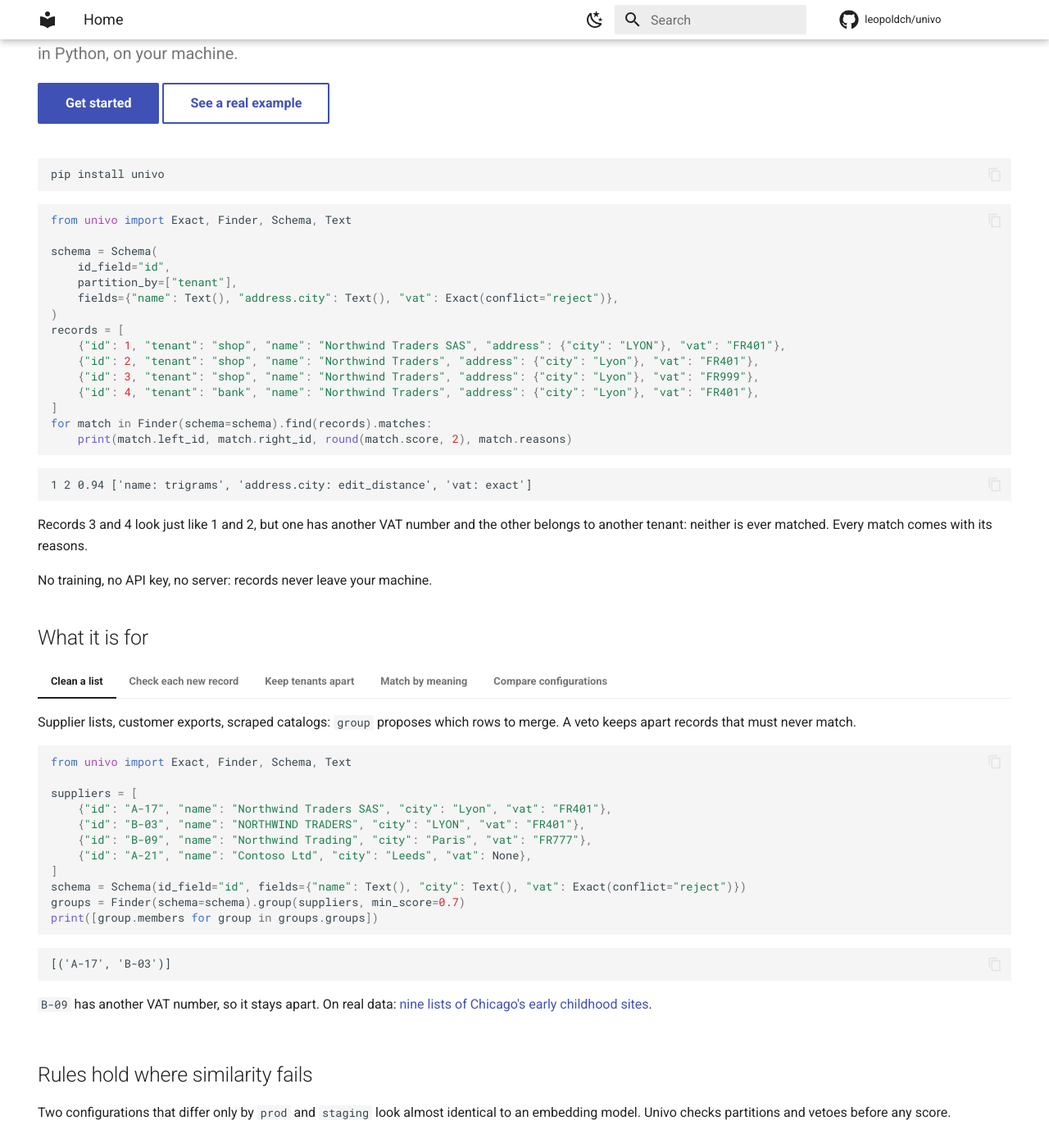
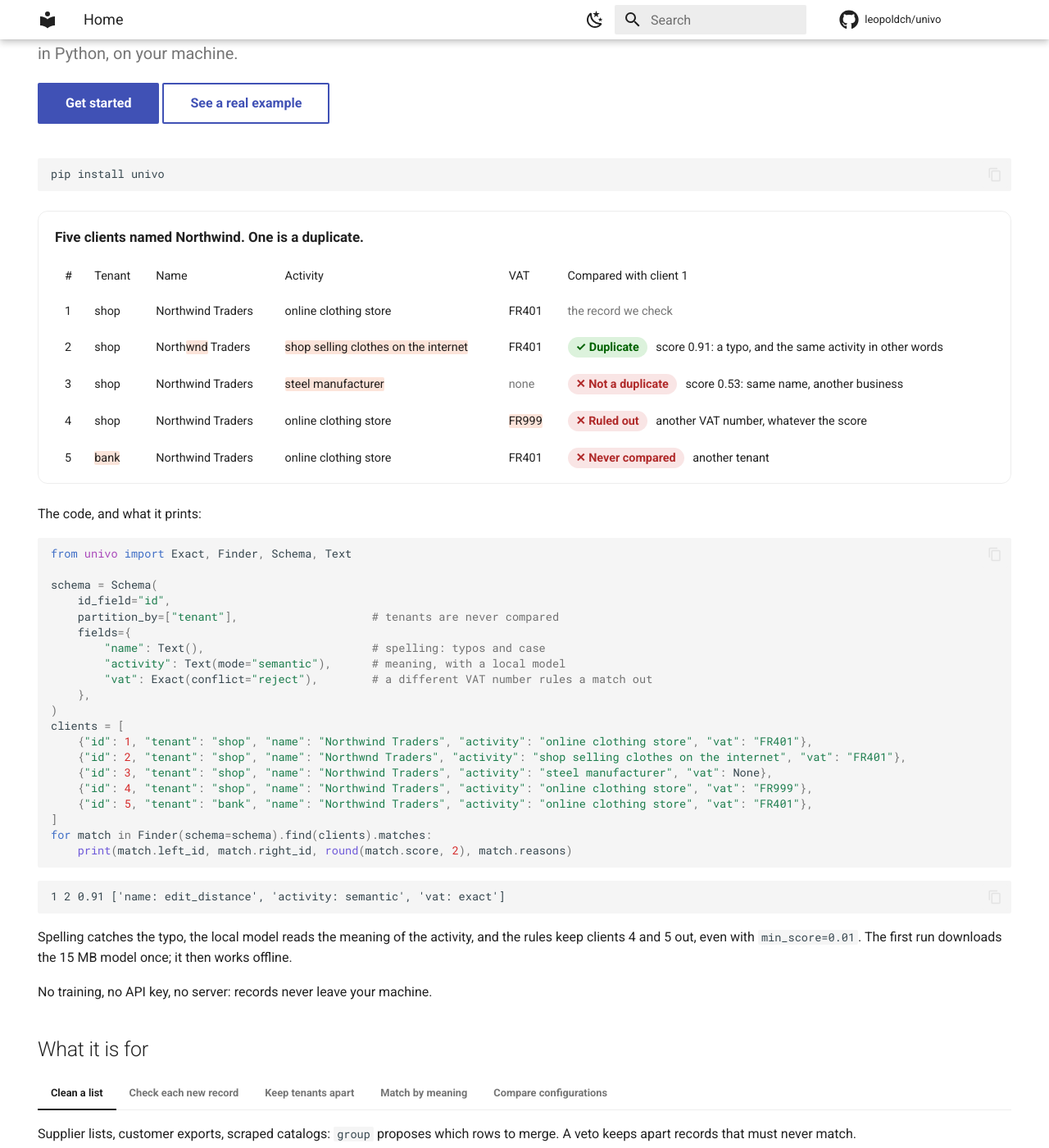
Before and after one commit to leopoldch/univo, an MkDocs documentation site: the page built from docs/index.md, in a window 1280 px wide and 1400 px high, scrolled down 269 px. Shown: the whole window at 82% size. Built offline with MkDocs 1.6.1 and Material for MkDocs 9.7.7, drawn with Linux system fonts in a browser that asks for light colours; comment, search, counter and statistics services are not loaded.

Commit message:
docs: show five near-identical clients on the home page
The home page opens with a table of five clients named Northwind and how
Univo treats each one against the first: a duplicate despite a typo and
an activity in other words (0.91), the same name with another business
ruled out by meaning (0.53), another VAT number vetoed and another tenant
never compared, even at min_score=0.01. Below it, the code and its real
output; tests/python/test_docs_examples.py runs it with the default model.

The table turns into one card per client on phones, and every verdict
carries an icon and a label, not only a color.

````diff
--- a/docs/assets/site.css
+++ b/docs/assets/site.css
@@ -175,3 +175,94 @@
     display: none;
   }
 }
+
+/* The four-clients demo of the home page. */
+.demo {
+  border: 1px solid var(--md-default-fg-color--lightest);
+  border-radius: 12px;
+  padding: 0.9rem 1rem 0.4rem;
+  margin: 1.2rem 0;
+}
+.demo-title {
+  font-size: 0.85rem;
+  font-weight: 700;
+  margin: 0 0 0.6rem;
+}
+.md-typeset table.demo-table:not([class]),
+.md-typeset .demo-table {
+  display: table;
+  width: 100%;
+  font-size: 0.72rem;
+  border: none;
+  box-shadow: none;
+}
+.md-typeset .demo-table th,
+.md-typeset .demo-table td {
+  padding: 0.5rem 0.6rem;
+  vertical-align: middle;
+}
+.md-typeset .demo-table mark {
+  background: rgba(235, 104, 52, 0.18);
+  color: inherit;
+  border-radius: 2px;
+  padding: 0;
+}
+.md-typeset .demo-table .muted {
+  color: var(--md-default-fg-color--light);
+}
+.badge {
+  display: inline-block;
+  font-weight: 700;
+  border-radius: 999px;
+  padding: 0.05rem 0.5rem;
+  margin-right: 0.35rem;
+  white-space: nowrap;
+}
+.badge.good {
+  color: #006300;
+  background: rgba(12, 163, 12, 0.14);
+}
+.badge.bad {
+  color: #b02a2a;
+  background: rgba(208, 59, 59, 0.13);
+}
+[data-md-color-scheme="slate"] .badge.good {
+  color: #4cc44c;
+}
+[data-md-color-scheme="slate"] .badge.bad {
+  color: #ef8a8a;
+}
+.md-typeset .demo-table th {
+  text-align: left;
+}
+.md-typeset .demo-table td:not(:last-child) {
+  white-space: nowrap;
+}
+/* On phones each client becomes a card: its values, then the verdict. */
+@media screen and (max-width: 44.9375em) {
+  .md-typeset .demo-table,
+  .md-typeset .demo-table tbody,
+  .md-typeset .demo-table tr {
+    display: block;
+  }
+  .md-typeset .demo-table thead {
+    display: none;
+  }
+  .md-typeset .demo-table tr {
+    padding: 0.55rem 0;
+    border-top: 1px solid var(--md-default-fg-color--lightest);
+  }
+  .md-typeset .demo-table td {
+    display: inline;
+    padding: 0 0.35rem 0 0;
+    border: none;
+  }
+  .md-typeset .demo-table td:first-child::after {
+    content: ".";
+  }
+  .md-typeset .demo-table td:last-child {
+    display: block;
+    margin-top: 0.3rem;
+    white-space: normal;
+  }
+}
--- a/docs/index.md
+++ b/docs/index.md
@@ -19,29 +19,53 @@ hide:
 pip install univo
 ```
 
+<div class="demo" markdown>
+
+<p class="demo-title">Five clients named Northwind. One is a duplicate.</p>
+
+<table class="demo-table">
+<thead><tr><th>#</th><th>Tenant</th><th>Name</th><th>Activity</th><th>VAT</th><th>Compared with client 1</th></tr></thead>
+<tbody>
+<tr><td>1</td><td>shop</td><td>Northwind Traders</td><td>online clothing store</td><td>FR401</td><td class="muted">the record we check</td></tr>
+<tr><td>2</td><td>shop</td><td>North<mark>wnd</mark> Traders</td><td><mark>shop selling clothes on the internet</mark></td><td>FR401</td><td><span class="badge good">✓ Duplicate</span> score 0.91: a typo, and the same activity in other words</td></tr>
+<tr><td>3</td><td>shop</td><td>Northwind Traders</td><td><mark>steel manufacturer</mark></td><td class="muted">none</td><td><span class="badge bad">✕ Not a duplicate</span> score 0.53: same name, another business</td></tr>
+<tr><td>4</td><td>shop</td><td>Northwind Traders</td><td>online clothing store</td><td><mark>FR999</mark></td><td><span class="badge bad">✕ Ruled out</span> another VAT number, whatever the score</td></tr>
+<tr><td>5</td><td><mark>bank</mark></td><td>Northwind Traders</td><td>online clothing store</td><td>FR401</td><td><span class="badge bad">✕ Never compared</span> another tenant</td></tr>
+</tbody>
+</table>
+
+</div>
+
+The code, and what it prints:
+
 ```python
 from univo import Exact, Finder, Schema, Text
 
 schema = Schema(
     id_field="id",
-    partition_by=["tenant"],
-    fields={"name": Text(), "address.city": Text(), "vat": Exact(conflict="reject")},
+    partition_by=["tenant"],                    # tenants are never compared
+    fields={
+        "name": Text(),                         # spelling: typos and case
+        "activity": Text(mode="semantic"),      # meaning, with a local model
+        "vat": Exact(conflict="reject"),        # a different VAT number rules a match out
+    },
 )
-records = [
-    {"id": 1, "tenant": "shop", "name": "Northwind Traders SAS", "address": {"city": "LYON"}, "vat": "FR401"},
-    {"id": 2, "tenant": "shop", "name": "Northwind Traders", "address": {"city": "Lyon"}, "vat": "FR401"},
-    {"id": 3, "tenant": "shop", "name": "Northwind Traders", "address": {"city": "Lyon"}, "vat": "FR999"},
-    {"id": 4, "tenant": "bank", "name": "Northwind Traders", "address": {"city": "Lyon"}, "vat": "FR401"},
+clients = [
+    {"id": 1, "tenant": "shop", "name": "Northwind Traders", "activity": "online clothing store", "vat": "FR401"},
+    {"id": 2, "tenant": "shop", "name": "Northwnd Traders", "activity": "shop selling clothes on the internet", "vat": "FR401"},
+    {"id": 3, "tenant": "shop", "name": "Northwind Traders", "activity": "steel manufacturer", "vat": None},
+    {"id": 4, "tenant": "shop", "name": "Northwind Traders", "activity": "online clothing store", "vat": "FR999"},
+    {"id": 5, "tenant": "bank", "name": "Northwind Traders", "activity": "online clothing store", "vat": "FR401"},
 ]
-for match in Finder(schema=schema).find(records).matches:
+for match in Finder(schema=schema).find(clients).matches:
     print(match.left_id, match.right_id, round(match.score, 2), match.reasons)
 ```
 
 ```text
-1 2 0.94 ['name: trigrams', 'address.city: edit_distance', 'vat: exact']
+1 2 0.91 ['name: edit_distance', 'activity: semantic', 'vat: exact']
 ```
 
-Records 3 and 4 look just like 1 and 2, but one has another VAT number and the other belongs to another tenant: neither is ever matched. Every match comes with its reasons.
+Spelling catches the typo, the local model reads the meaning of the activity, and the rules keep clients 4 and 5 out, even with `min_score=0.01`. The first run downloads the 15 MB model once; it then works offline.
 
 No training, no API key, no server: records never leave your machine.
 
````
